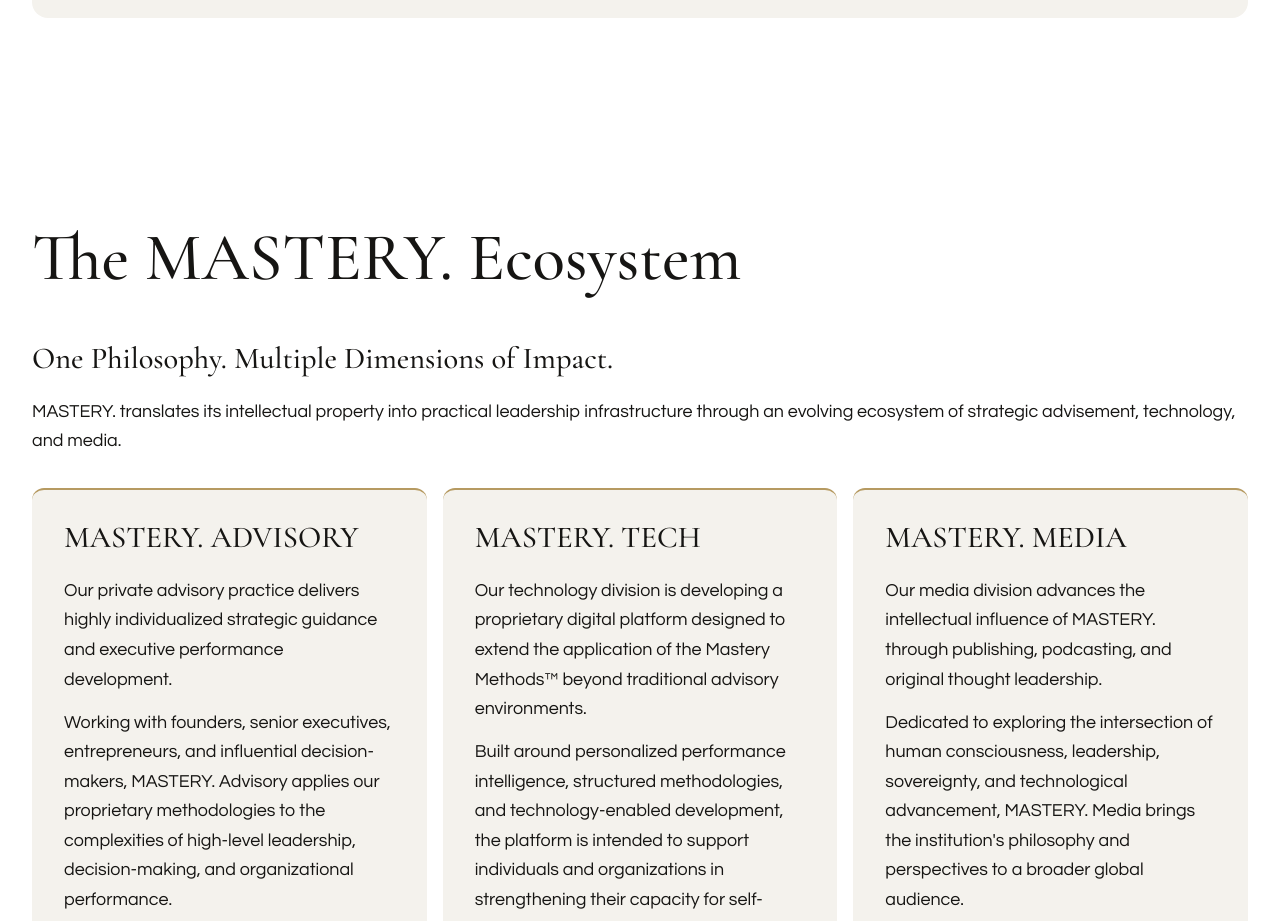
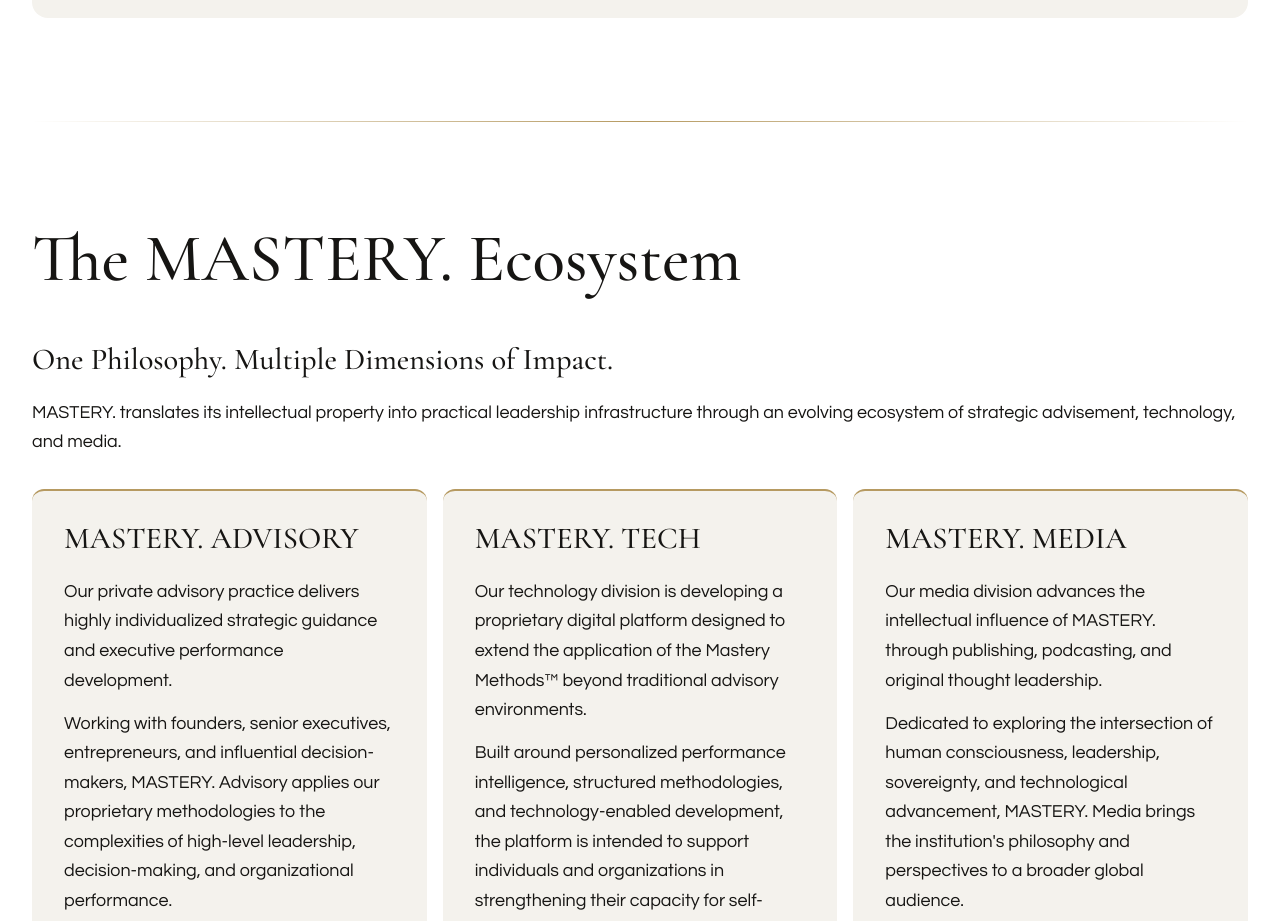
Before and after one commit to OlgaTrushkevich/gr-website-mastery, a plain HTML site: page about.html in a window 1280 px wide. Shown: the part 1800-2721 px from the top of the page. Drawn offline with nearby package versions, Linux system fonts and the light colour scheme.

Commit message:
Add a matching divider before the ecosystem section

```diff
--- a/about.html
+++ b/about.html
@@ -74,6 +74,7 @@
   <h2 id="our-story-title" class="about-title">Our Story</h2>
   <div class="story-video-placeholder">YouTube video coming soon</div>
 </section>
+  <hr class="about-divider wrap" aria-hidden="true">
 <section class="section wrap" id="ecosystem" aria-labelledby="ecosystem-title">
   <h2 id="ecosystem-title" class="about-title">The MASTERY. Ecosystem</h2>
   <h3>One Philosophy. Multiple Dimensions of Impact.</h3>
```
